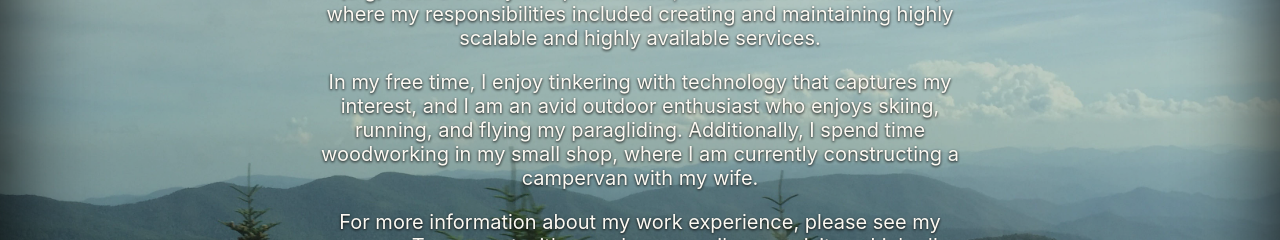
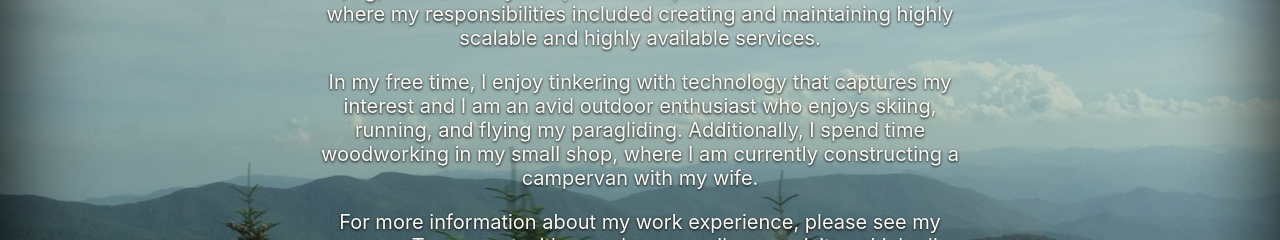
Before and after one commit to renrut/new-website, a React (Create React App) app: page / in a window 1280 px wide. Both pictures are taken after a click on the button "PROFESSIONAL". Shown: the part 310-550 px from the top of the page. Built offline with nearby package versions, Linux system fonts and the light colour scheme.

Commit message:
Remove comma

```diff
--- a/src/const/About.js
+++ b/src/const/About.js
@@ -1,7 +1,7 @@
 import React from "react";
 
 export const ABOUT_ME = (<div><p>I am a software developer from Brevard, NC with a diverse range of work experience. My most recent role involved serving as a Summer Camp Director, where I oversaw technology and facilities operations. Before my stint as a Summer Camp Director, I worked in the fast-paced, agile environment of Amazon Advertisement, specializing in (Big) Data Delivery and prior to that, I worked on Amazon Alexa, where my responsibilities included creating and maintaining highly scalable and highly available services.</p>
-  <p>In my free time, I enjoy tinkering with technology that captures my interest, and I am an avid outdoor enthusiast who enjoys skiing, running, and flying my paragliding. Additionally, I spend time woodworking in my small shop, where I am currently constructing a campervan with my wife.</p></div>)
+  <p>In my free time, I enjoy tinkering with technology that captures my interest and I am an avid outdoor enthusiast who enjoys skiing, running, and flying my paragliding. Additionally, I spend time woodworking in my small shop, where I am currently constructing a campervan with my wife.</p></div>)
 
 export const ABOUT_WEBSITE = (<div><p>This website is a nostalgic tribute to Super Mario 64, one of the first video games I ever played and still one of my all-time favorites and I thought it would be funny if I put my head on it. As Dr. Ian Malcolm famously said in Jurassic Park, "I was so preoccupied with whether or not I could, I didn't stop to think if I should."</p><p>With that in mind, I created a 3D model of my head using photogrammetry and Blender. I applied a comic book filter to the texture in an attempt to make the model less unsettling, although I'm not entirely convinced it was successful in removing the creepiness factor!</p><p>I have additional plans for updates, so please check back periodically to see them and thank you for your interest!</p></div>)
 
```
